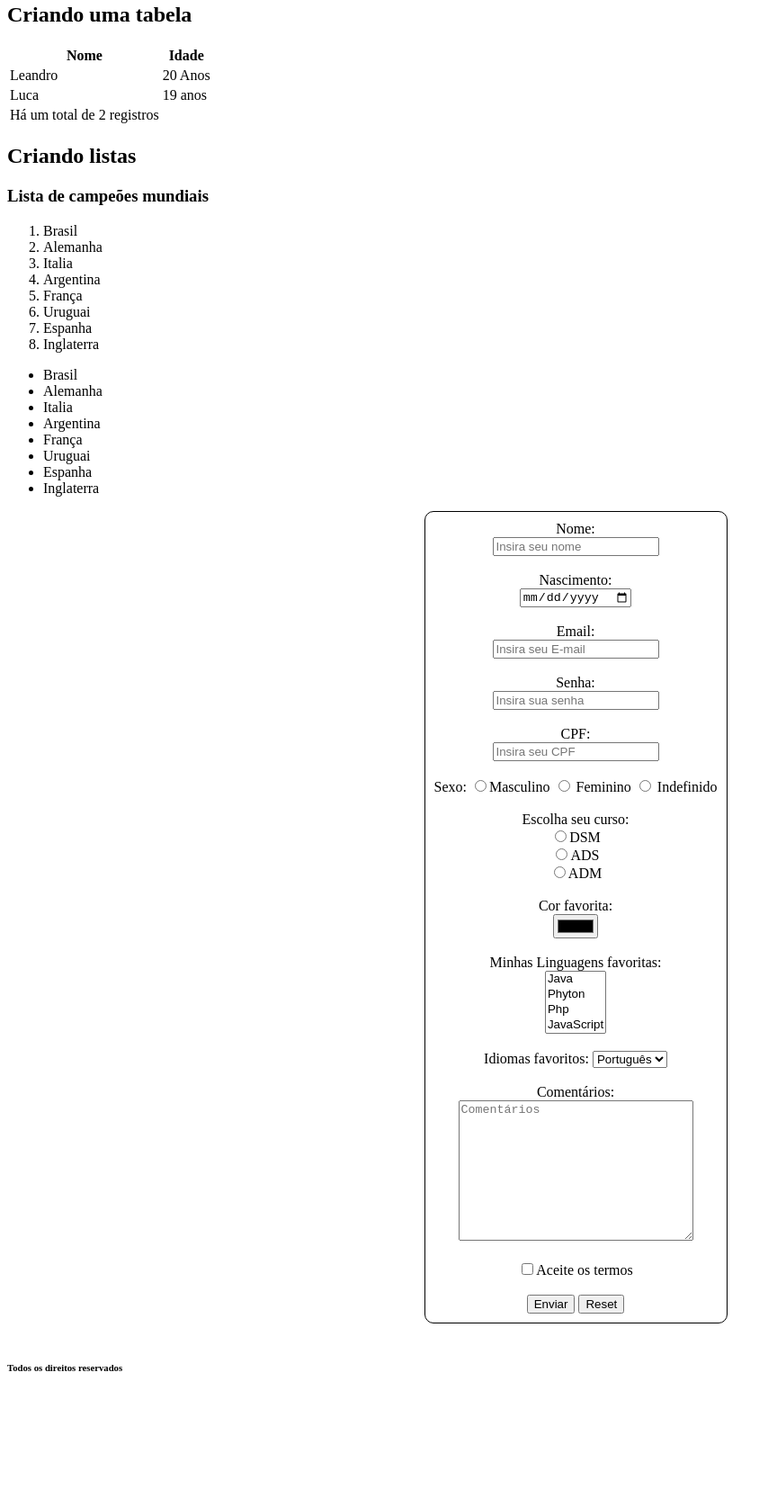
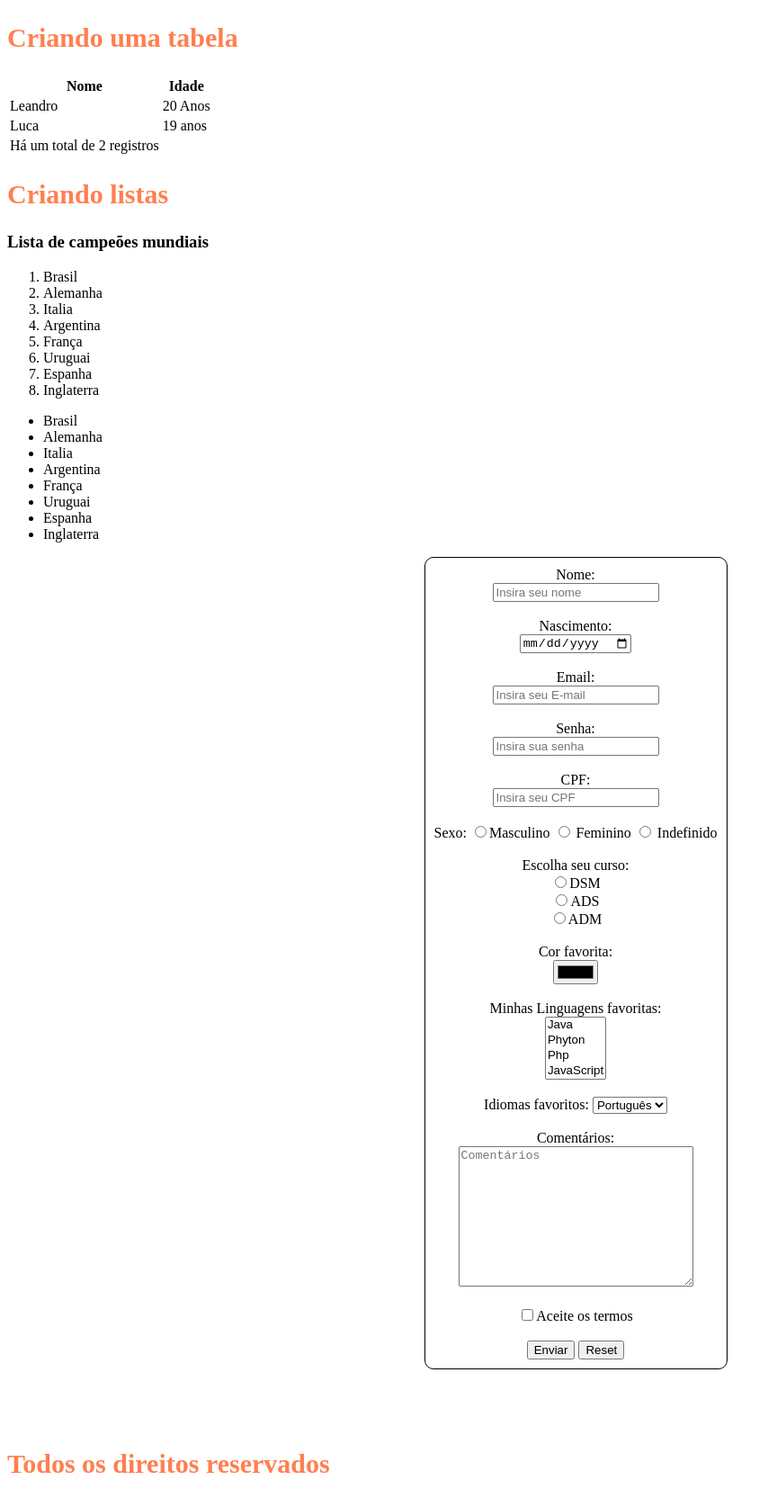
Before and after one commit to LeandroRodrigues061/aula06-fatezl-PW, a plain HTML site: page index.html in a window 1280 px wide. Shown: the part 1160-2835 px from the top of the page at 90% size, without its empty margins (0-864 px from the left). Before the commit the page ends 2711 px from the top, so only its background shows below. Drawn offline with Linux system fonts and the light colour scheme.

Commit message:
adição de css no site

```diff
--- /dev/null
+++ b/css/estilo.css
@@ -0,0 +1,25 @@
+:root{
+    --cor-fonte:coral;
+    --font: 30px;
+}
+h2{
+    font-size: var(--font);
+    color: var(--cor-fonte);
+}
+h6{
+    font-size: var(--font);
+    color: var(--cor-fonte);
+}
+.midia{
+    display: flex;
+}
+form{
+    border-style: solid;
+    border-color: black;
+    border-width: 1px;
+    border-radius: 10px;
+    align-items: center;
+    justify-content: center;
+    display: inline-block;
+    padding: 10px;
+}
--- a/index.html
+++ b/index.html
@@ -6,23 +6,9 @@
     <meta name="keywords" content="Aula06, Desenvolvimento web, Fatec ZL">
     <meta name="viewport" content="width=device-width, initial-scale=1.0">
     <meta name="description" content="Essa é a nossa página principal">
+    <link rel="stylesheet" href="css/estilo.css">
     <title>Pagina Inicial</title>
 
-    <style>
-        .midia{
-            display: flex;
-        }
-        form{
-            border-style: solid;
-            border-color: black;
-            border-width: 1px;
-            border-radius: 10px;
-            align-items: center;
-            justify-content: center;
-            display: inline-block;
-            padding: 10px;
-        }
-    </style>
 </head>
 <body>
 
```
